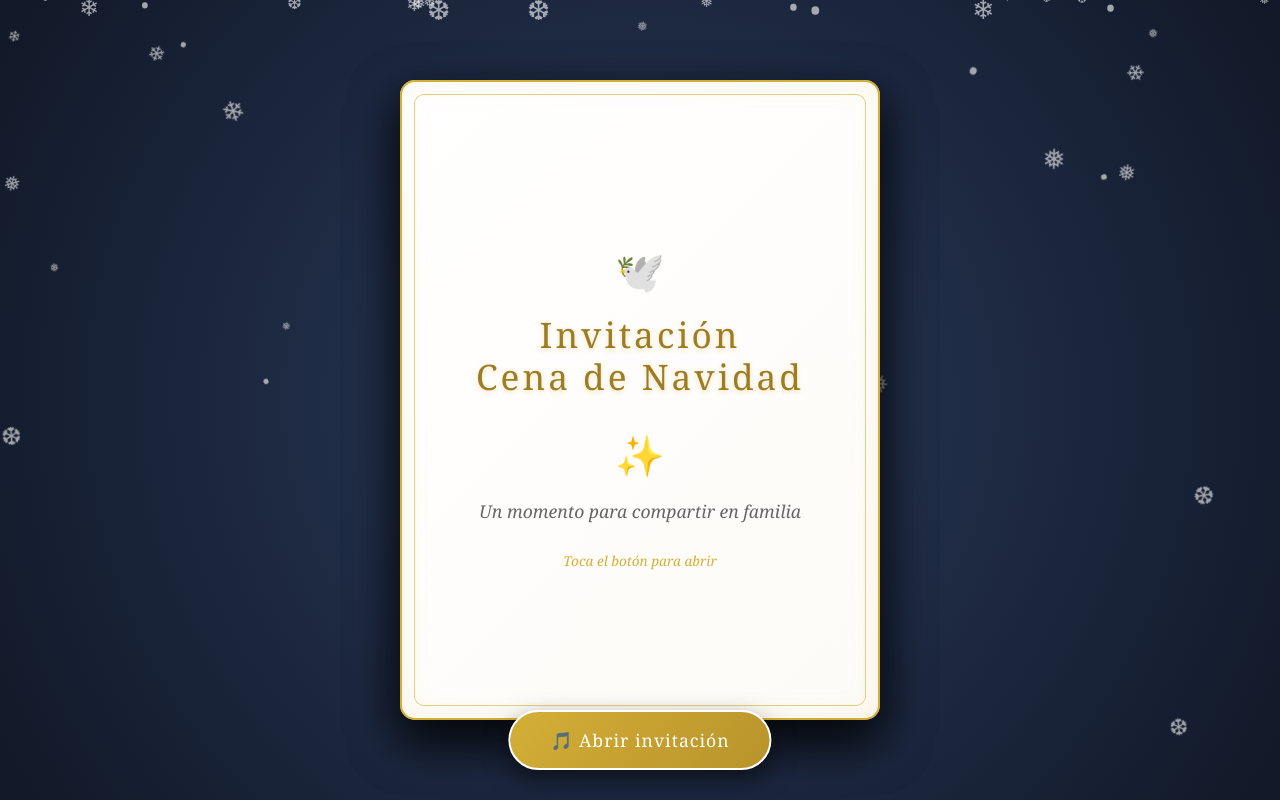
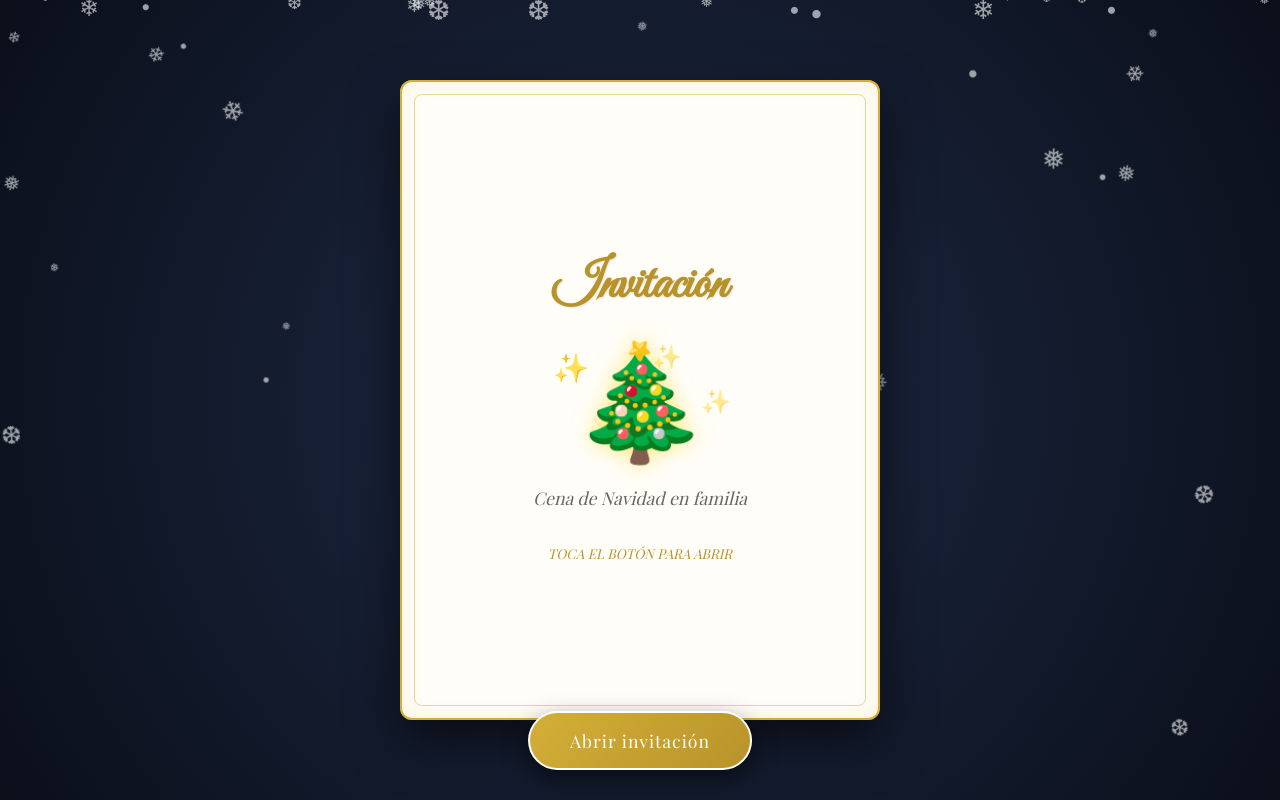
Before and after one commit to humanomaquina527-source/invitacion-navidad, a plain HTML site: page index.html in a window 1280 px wide. Drawn offline with nearby package versions, Linux system fonts and the light colour scheme; a web font is replaced by a local one.

Commit message:
Update index.html

```diff
--- a/index.html
+++ b/index.html
@@ -4,6 +4,8 @@
 <meta charset="UTF-8" />
 <meta name="viewport" content="width=device-width, initial-scale=1.0, maximum-scale=1.0, user-scalable=no" />
 <title>Invitación Cena de Navidad - Duce</title>
+<!-- Fuentes elegantes de Google Fonts -->
+<link href="https://fonts.googleapis.com/css2?family=Great+Vibes&family=Playfair+Display:ital,wght@0,400;0,600;1,400&display=swap" rel="stylesheet">
 <style>
   * { box-sizing: border-box; margin: 0; padding: 0; }
 
@@ -12,9 +14,9 @@
     display: flex;
     align-items: center;
     justify-content: center;
-    font-family: 'Georgia', 'Times New Roman', serif;
-    /* Fondo exterior elegante azul noche con destellos */
-    background: radial-gradient(circle at center, #2a3b5c 0%, #111827 100%);
+    font-family: 'Playfair Display', serif;
+    /* Fondo exterior azul noche profundo */
+    background: radial-gradient(circle at center, #1e2a45 0%, #0a0f1a 100%);
     overflow: hidden;
     padding: 15px;
   }
@@ -47,49 +49,80 @@
   .page {
     position: absolute;
     inset: 0;
-    border-radius: 15px;
-    /* Fondo blanco hueso elegante */
-    background: linear-gradient(135deg, #ffffff 0%, #fdfbf7 100%);
-    box-shadow: 0 20px 50px rgba(0,0,0,0.6), inset 0 0 30px rgba(212, 175, 55, 0.1);
+    border-radius: 12px;
+    /* Fondo blanco hueso */
+    background: #fffdf8;
+    box-shadow: 0 20px 50px rgba(0,0,0,0.6), inset 0 0 20px rgba(212, 175, 55, 0.15);
     padding: 40px 30px;
     display: flex;
     flex-direction: column;
     justify-content: center;
     text-align: center;
-    color: #333;
+    color: #2c3e50;
     backface-visibility: hidden;
-    border: 2px solid #d4af37; /* Borde dorado */
+    border: 2px solid #d4af37; /* Borde dorado exterior */
   }
 
-  /* Portada de la tarjeta */
+  /* Portada */
   .cover {
     transform-origin: left center;
     transition: transform 1.5s cubic-bezier(.4,.2,.2,1);
     z-index: 3;
   }
 
-  /* Marco interior dorado en la portada */
+  /* Marco dorado interior de la portada */
   .cover::before {
     content: '';
     position: absolute;
     inset: 12px;
-    border: 1.5px solid rgba(212, 175, 55, 0.6);
-    border-radius: 10px;
+    border: 1px solid rgba(212, 175, 55, 0.5);
+    border-radius: 8px;
     pointer-events: none;
   }
 
   .cover h1 {
-    font-size: 2.2rem;
-    letter-spacing: 3px;
-    margin-bottom: 15px;
-    color: #9d7c22; /* Dorado oscuro para que se lea en blanco */
-    text-shadow: 0 2px 5px rgba(212, 175, 55, 0.3);
-    line-height: 1.2;
-    font-weight: normal;
+    font-family: 'Great Vibes', cursive;
+    font-size: 3.2rem;
+    margin-bottom: 5px;
+    color: #b8932a;
+    text-shadow: 1px 1px 2px rgba(0,0,0,0.1);
+    line-height: 1.1;
+    margin-top: 20px;
   }
 
-  .cover .adorno { font-size: 2.5rem; margin: 15px 0; color: #d4af37; }
-  .cover p { font-size: 1.1rem; color: #666; line-height: 1.6; font-style: italic; }
+  /* Árbol de Navidad con diamantina */
+  .arbol-container {
+    position: relative;
+    display: inline-block;
+    margin: 20px auto;
+  }
+  .arbol {
+    font-size: 7rem;
+    line-height: 1;
+    filter: drop-shadow(0 0 10px rgba(255, 215, 0, 0.5)); /* Brillo */
+  }
+  /* Destellos de diamantina */
+  .brillo {
+    position: absolute;
+    font-size: 1.5rem;
+    animation: destellar 2s infinite alternate;
+  }
+  .b1 { top: 10%; left: -10%; animation-delay: 0s; }
+  .b2 { top: 40%; right: -15%; animation-delay: 0.5s; }
+  .b3 { bottom: 10%; left: 10%; animation-delay: 1s; }
+  .b4 { top: 0%; right: 20%; animation-delay: 1.5s; }
+
+  @keyframes destellar {
+    0% { opacity: 0.2; transform: scale(0.8); }
+    100% { opacity: 1; transform: scale(1.3); }
+  }
+
+  .cover p {
+    font-size: 1.1rem;
+    color: #666;
+    font-style: italic;
+    margin-top: 15px;
+  }
 
   /* Animación de apertura */
   .book.open .cover {
@@ -101,56 +134,54 @@
     z-index: 2;
     overflow-y: auto;
     justify-content: flex-start;
+    /* Efecto de papel rayado antiguo */
     background:
-      radial-gradient(circle at 10% 10%, rgba(212, 175, 55, 0.1) 0%, transparent 20%),
-      radial-gradient(circle at 90% 90%, rgba(212, 175, 55, 0.1) 0%, transparent 20%),
-      linear-gradient(135deg, #ffffff 0%, #fdfbf7 100%);
+      repeating-linear-gradient(transparent, transparent 31px, #e0e0e0 31px, #e0e0e0 32px),
+      linear-gradient(to right, #fdfbf7, #f4efe6);
+    background-color: #fdfbf7;
+    padding: 40px 30px;
+    border-left: 1px solid #d4af37; /* Simula el lomo del cuaderno */
+    box-shadow: inset 5px 0 15px rgba(0,0,0,0.05);
   }
 
   .inside h2 {
-    font-size: 1.6rem;
-    color: #9d7c22;
-    margin-bottom: 10px;
+    font-family: 'Great Vibes', cursive;
+    font-size: 2.8rem;
+    color: #b8932a;
+    margin-bottom: 5px;
     margin-top: 10px;
-    font-weight: normal;
-  }
-
-  .inside .divisor {
-    width: 60%;
-    height: 1px;
-    background: linear-gradient(to right, transparent, #d4af37, transparent);
-    margin: 0 auto 20px auto;
   }
 
   .inside .fecha {
-    font-size: 1.05rem;
+    font-family: 'Playfair Display', serif;
+    font-size: 1rem;
     color: #8a6d1c;
-    margin-bottom: 25px;
+    margin-bottom: 30px;
     font-weight: bold;
     letter-spacing: 1px;
-    background: rgba(212, 175, 55, 0.08);
-    padding: 10px;
-    border-radius: 8px;
-    border: 1px solid rgba(212, 175, 55, 0.4);
+    text-transform: uppercase;
   }
 
+  /* Texto como si estuviera escrito a mano */
   .inside p {
+    font-family: 'Playfair Display', serif;
     font-size: 1.05rem;
-    line-height: 1.7;
-    margin-bottom: 18px;
-    text-align: justify;
-    text-justify: inter-word;
-    color: #444;
+    line-height: 32px; /* Coincide exacto con las rayas del papel */
+    margin-bottom: 32px;
+    text-align: left;
+    color: #333;
+    font-style: italic;
+    padding-left: 5px;
   }
 
-  .inside .firma {
-    margin-top: 25px;
-    font-style: italic;
+  .firma {
+    font-family: 'Great Vibes', cursive;
+    font-size: 2.5rem;
     text-align: right;
-    font-size: 1.2rem;
-    color: #9d7c22;
-    font-weight: bold;
-    padding-right: 10px;
+    color: #b8932a;
+    margin-top: 30px;
+    padding-right: 20px;
+    line-height: 1;
   }
 
   /* Botón de abrir */
@@ -162,7 +193,7 @@
     z-index: 10;
     padding: 16px 40px;
     font-size: 1.1rem;
-    font-family: inherit;
+    font-family: 'Playfair Display', serif;
     letter-spacing: 1px;
     border: 2px solid #fff;
     border-radius: 50px;
@@ -172,10 +203,10 @@
     box-shadow: 0 10px 25px rgba(0,0,0,0.5);
     transition: transform .2s, box-shadow .2s;
   }
-  .btn:hover { transform: translateX(-50%) scale(1.05); box-shadow: 0 15px 30px rgba(0,0,0,0.7); }
+  .btn:hover { transform: translateX(-50%) scale(1.05); }
   .btn.hidden { display: none; }
 
-  /* Botón flotante para pausar la música */
+  /* Botón flotante para la música */
   .music-btn {
     position: fixed;
     bottom: 30px;
@@ -184,8 +215,8 @@
     width: 50px;
     height: 50px;
     border-radius: 50%;
-    background: rgba(255, 255, 255, 0.2);
-    border: 1px solid rgba(255, 255, 255, 0.5);
+    background: rgba(255, 255, 255, 0.15);
+    border: 1px solid rgba(255, 255, 255, 0.4);
     color: #fff;
     font-size: 1.5rem;
     cursor: pointer;
@@ -193,35 +224,40 @@
     align-items: center;
     justify-content: center;
     backdrop-filter: blur(5px);
-    transition: background 0.3s;
   }
-  .music-btn:hover { background: rgba(255, 255, 255, 0.4); }
 
   @media (max-width: 400px) {
     .book { height: 85vh; }
-    .cover h1 { font-size: 1.8rem; }
-    .inside p { font-size: 0.95rem; }
-    .inside h2 { font-size: 1.4rem; }
+    .cover h1 { font-size: 2.8rem; }
+    .inside p { font-size: 0.95rem; line-height: 32px; }
+    .inside h2 { font-size: 2.2rem; }
+    .firma { font-size: 2rem; }
   }
 </style>
 </head>
 <body>
 
   <div class="book" id="book">
-    <!-- PORTADA BLANCA Y DORADA -->
+    <!-- PORTADA CON ÁRBOL DE DIAMANTINA -->
     <div class="page cover">
-      <div class="adorno">🕊️</div>
-      <h1>Invitación<br>Cena de Navidad</h1>
-      <div class="adorno">✨</div>
-      <p>Un momento para compartir en familia</p>
-      <p style="margin-top:25px; font-size:0.85rem; color:#d4af37;">Toca el botón para abrir</p>
+      <h1>Invitación</h1>
+
+      <div class="arbol-container">
+        <span class="brillo b1">✨</span>
+        <span class="brillo b2">✨</span>
+        <span class="brillo b3">✨</span>
+        <span class="brillo b4">✨</span>
+        <div class="arbol">🎄</div>
+      </div>
+
+      <p>Cena de Navidad en familia</p>
+      <p style="margin-top:35px; font-size:0.85rem; color:#b8932a; font-family: 'Playfair Display', serif; text-transform: uppercase;">Toca el botón para abrir</p>
     </div>
 
-    <!-- INTERIOR ADORNADO -->
+    <!-- INTERIOR CON PAPEL RAYADO -->
     <div class="page inside">
       <h2>Los esperamos en casa</h2>
-      <div class="divisor"></div>
-      <div class="fecha">24 de Diciembre · A partir de las 5:00 PM</div>
+      <div class="fecha">24 de Diciembre · 5:00 PM en adelante</div>
 
       <p>Hola a todos:</p>
 
@@ -231,22 +267,18 @@
 
       <p>Solo les pido algo: vengan con el corazón sincero, sin comentarios que no sean buenos. Si sienten que pueden venir así, adelante, los espero con gusto. Si no, lo lamento, pero lo entiendo. Yo también me estoy tragando mi orgullo, y me gustaría que entre hermanos pudiéramos hacer lo mismo.</p>
 
-      <p>Vengan a la hora que gusten a partir de las 5-6 pm. Por favor confírmenme si pueden asistir para ir organizándome.</p>
+      <p>Vengan a la hora que gusten. Por favor confírmenme si pueden asistir para ir organizándome.</p>
 
-      <div class="firma">Con cariño,<br>Duce ✨</div>
+      <div class="firma">Con cariño,<br>Duce</div>
     </div>
   </div>
 
-  <!-- Botón de abrir -->
-  <button class="btn" id="btn">🎵 Abrir invitación</button>
-
-  <!-- Botón para silenciar (aparece después de abrir) -->
+  <button class="btn" id="btn">Abrir invitación</button>
   <button class="music-btn" id="music-btn">🔊</button>
 
-  <!-- Reproductor de audio oculto -->
+  <!-- Música: Villancico instrumental clásico -->
   <audio id="bg-music" loop>
-    <!-- Canción navideña instrumental libre de derechos -->
-    <source src="https://www.chosic.com/wp-content/uploads/2021/07/We-Wish-You-A-Merry-Christmas-Piano.mp3" type="audio/mpeg">
+    <source src="https://www.chosic.com/wp-content/uploads/2022/11/Deck-the-Halls.mp3" type="audio/mpeg">
   </audio>
 
 <script>
@@ -268,22 +300,19 @@
   const musicBtn = document.getElementById('music-btn');
   const audio = document.getElementById('bg-music');
 
-  // Abrir tarjeta y reproducir música
+  // Abrir tarjeta y música
   btn.addEventListener('click', () => {
     book.classList.add('open');
     btn.classList.add('hidden');
-
-    // Mostrar el botón de pausa de música
     musicBtn.style.display = 'flex';
 
-    // Reproducir la canción de fondo
-    audio.volume = 0.5; // Volumen al 50%
+    audio.volume = 0.6;
     audio.play().catch(error => {
-      console.log("El navegador bloqueó el audio automático, pero el botón ya fue presionado.");
+      console.log("El navegador bloqueó el autoplay inicial.");
     });
   });
 
-  // Botón para pausar/reanudar música
+  // Pausar/reanudar música
   musicBtn.addEventListener('click', () => {
     if (audio.paused) {
       audio.play();
```
